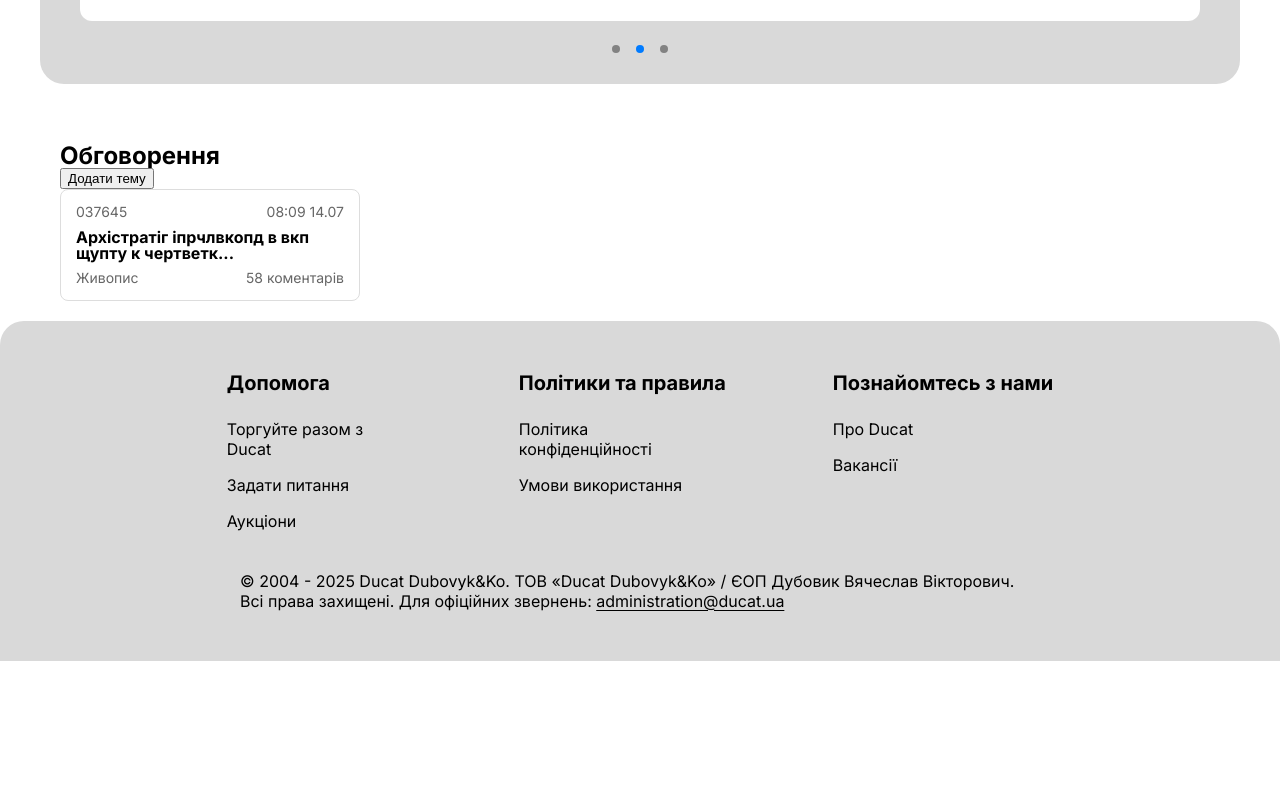
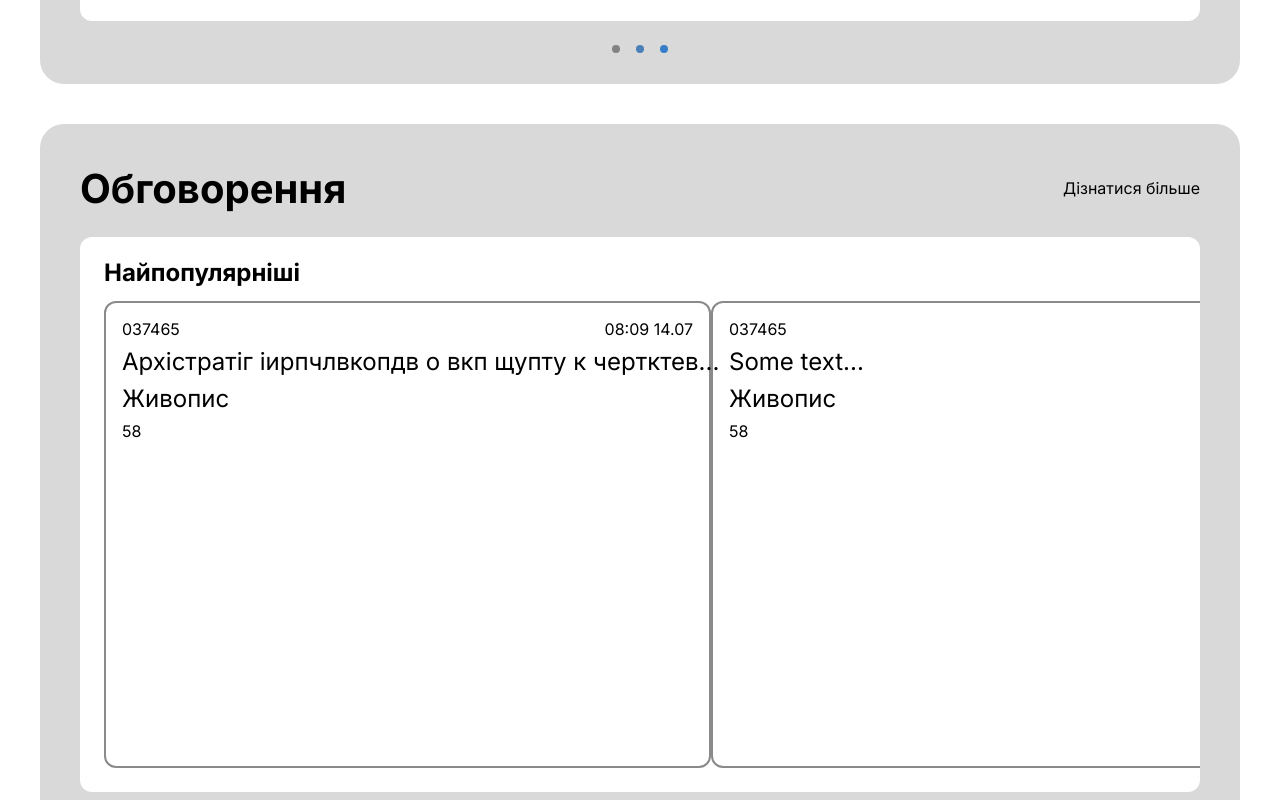
Before and after one commit to Valentyn-Radobenko/antiques-market-place, a React (Create React App) app: page /#/ in a window 1280 px wide. Shown: the part 1840-2640 px from the top of the page. Before the commit the page ends 2501 px from the top, so only its background shows below. Built offline with nearby package versions, Linux system fonts and the light colour scheme.

Commit message:
add articles

```diff
--- a/src/App.tsx
+++ b/src/App.tsx
@@ -1,7 +1,9 @@
 import { ExhibitionsSlider } from './components/Sliders/ExhibitionsSlider';
 import { ArticlesSlider } from './components/Sliders/ArticlesSlider';
+import { DiscussionsSlider } from './components/Sliders/DiscussionsSlider';
 import { exhibitionsSlides } from './data/exhibitionsSlides';
 import { articlesSlides } from './data/articlesSlides';
+import { discussionsSlides } from './data/discussionsSlides';
 
 export const App: React.FC = () => {
   return (
@@ -75,27 +77,7 @@ export const App: React.FC = () => {
 
         <ArticlesSlider slides={articlesSlides} slidesPerView={2} />
 
-        <section className="discussions">
-          <div className="section-header">
-            <h2 className="section-header__title">Обговорення</h2>
-            <button className="section-header__button">Додати тему</button>
-          </div>
-          <div className="discussions__list">
-            <div className="discussion-card">
-              <div className="discussion-card__header">
-                <span className="discussion-card__id">037645</span>
-                <span className="discussion-card__time">08:09 14.07</span>
-              </div>
-              <h3 className="discussion-card__title">
-                Архістратіг іпрчлвкопд в вкп щупту к чертветк...
-              </h3>
-              <div className="discussion-card__footer">
-                <span className="discussion-card__category">Живопис</span>
-                <span className="discussion-card__comments">58 коментарів</span>
-              </div>
-            </div>
-          </div>
-        </section>
+        <DiscussionsSlider slides={discussionsSlides} slidesPerView={2} />
       </main>
 
       <footer className="footer">
--- a/src/components/Sliders/DiscussionsSlider.tsx
+++ b/src/components/Sliders/DiscussionsSlider.tsx
@@ -11,10 +11,11 @@ interface CustomCSSProperties extends CSSProperties {
 }
 
 interface Slide {
-  title: string;
-  status: string;
+  id: string;
+  createdAt: string;
   category: string;
-  imageUrl: string;
+  text: string;
+  commentsLength: number;
 }
 
 interface SliderProps {
@@ -22,7 +23,7 @@ interface SliderProps {
   slidesPerView?: number; // Кількість видимих слайдів
 }
 
-export const ArticlesSlider: React.FC<SliderProps> = ({
+export const DiscussionsSlider: React.FC<SliderProps> = ({
   slides,
   slidesPerView = 1,
 }) => {
@@ -52,7 +53,7 @@ export const ArticlesSlider: React.FC<SliderProps> = ({
     autoSlideInterval.current = setInterval(() => {
       setIsAnimating(true);
       setCurrentIndex(prevIndex => prevIndex + 1);
-    }, 3000);
+    }, 300000);
   }, [stopAutoSlide]);
 
   // Обробник кінця анімації (важливо для циклічного слайдера)
@@ -116,16 +117,17 @@ export const ArticlesSlider: React.FC<SliderProps> = ({
   return (
     <section className="slider">
       <header className="slider__header">
-        <h2 className="slider__header-title">Статті</h2>
+        <h2 className="slider__header-title">Обговорення</h2>
         <a href="#" className="slider__header-link">
           Дізнатися більше
         </a>
       </header>
 
       <div
-        className="slider__wrapper"
+        className="slider__wrapper slider__wrapper--discussions"
         style={{ '--items-per-slide': slidesPerView } as CustomCSSProperties}
       >
+        <h2 className="slider__discussions-title">Найпопулярніші</h2>
         <ul
           className="slider__list"
           ref={slideListRef}
@@ -137,29 +139,15 @@ export const ArticlesSlider: React.FC<SliderProps> = ({
           {[...slides, ...slides.slice(0, slidesPerView)].map(
             (slide, index) => (
               <li className="slider__item" key={index}>
-                <figure className="slider__figure">
-                  <img
-                    src={slide.imageUrl}
-                    alt={slide.title}
-                    className="slider__image"
-                    onMouseEnter={stopAutoSlide}
-                    onMouseLeave={startAutoSlide}
-                  />
-                  <figcaption className="slider__caption">
-                    <div className="slider__caption-info">
-                      <h3 className="slider__caption-title">{slide.title}</h3>
-                      <div className="slider__caption-tags">
-                        <p className="slider__caption-status">{slide.status}</p>
-                        <p className="slider__caption-category">
-                          {slide.category}
-                        </p>
-                      </div>
-                    </div>
-                    <a href="#" className="slider__caption-link">
-                      Переглянути
-                    </a>
-                  </figcaption>
-                </figure>
+                <div className="discussion">
+                  <div className="discussion__data">
+                    <p className="discussion__id">{slide.id}</p>
+                    <p className="discussion__date">{slide.createdAt}</p>
+                  </div>
+                  <p className="discussion__text">{slide.text}</p>
+                  <p className="discussion__category">{slide.category}</p>
+                  <p className="discussion__comments">{slide.commentsLength}</p>
+                </div>
               </li>
             ),
           )}
--- a/src/components/Sliders/Sliders.scss
+++ b/src/components/Sliders/Sliders.scss
@@ -54,6 +54,15 @@
     border-radius: 12px;
     background: #fff;
     aspect-ratio: 16 / 9;
+
+    &--discussions {
+      display: flex;
+      padding: 24px;
+      flex-direction: column;
+      align-items: flex-start;
+      gap: 16px;
+      flex: 1 0 0;
+    }
   }
 
   &__list {
@@ -141,7 +150,8 @@
       gap: 8px;
     }
 
-    &-status, &-category {
+    &-status,
+    &-category {
       color: #000;
       font-family: Inter, sans-serif;
       font-size: 24px;
@@ -183,3 +193,69 @@
     }
   }
 }
+
+.discussion {
+  display: flex;
+  width: 607px;
+  padding: 16px;
+  flex-direction: column;
+  align-items: flex-start;
+  gap: 8px;
+  border-radius: 12px;
+  border: 2px solid #8a8a8a;
+
+  &__data {
+    display: flex;
+    align-self: stretch;
+  }
+
+  &__id,
+  &__date {
+    color: #000;
+    font-family: Inter;
+    font-size: 16px;
+    font-style: normal;
+    font-weight: 400;
+    line-height: normal;
+  }
+
+  &__id {
+    flex: 1 0 0;
+  }
+
+  &__date {
+    flex: 0 0 1;
+  }
+
+
+
+  &__text {
+    overflow: hidden;
+    color: #000;
+    text-overflow: ellipsis;
+    white-space: nowrap;
+    font-family: Inter;
+    font-size: 24px;
+    font-style: normal;
+    font-weight: 400;
+    line-height: normal;
+  }
+
+  &__category {
+    color: #000;
+    font-family: Inter;
+    font-size: 24px;
+    font-style: normal;
+    font-weight: 400;
+    line-height: normal;
+  }
+
+  &__comments {
+    color: #000;
+    font-family: Inter;
+    font-size: 16px;
+    font-style: normal;
+    font-weight: 400;
+    line-height: normal;
+  }
+}
--- /dev/null
+++ b/src/data/discussionsSlides.js
@@ -0,0 +1,23 @@
+export const discussionsSlides = [
+  {
+    id: '037465',
+    createdAt: '08:09 14.07',
+    category: 'Живопис',
+    text: 'Архістратіг іирпчлвкопдв о вкп щупту  к чертктев...',
+    commentsLength: 58,
+  },
+  {
+    id: '037465',
+    createdAt: '08:09 14.07',
+    category: 'Живопис',
+    text: 'Some text...',
+    commentsLength: 58,
+  },
+  {
+    id: '037465',
+    createdAt: '08:09 14.07',
+    category: 'Живопис',
+    text: 'Some another text...',
+    commentsLength: 58,
+  },
+];
```
